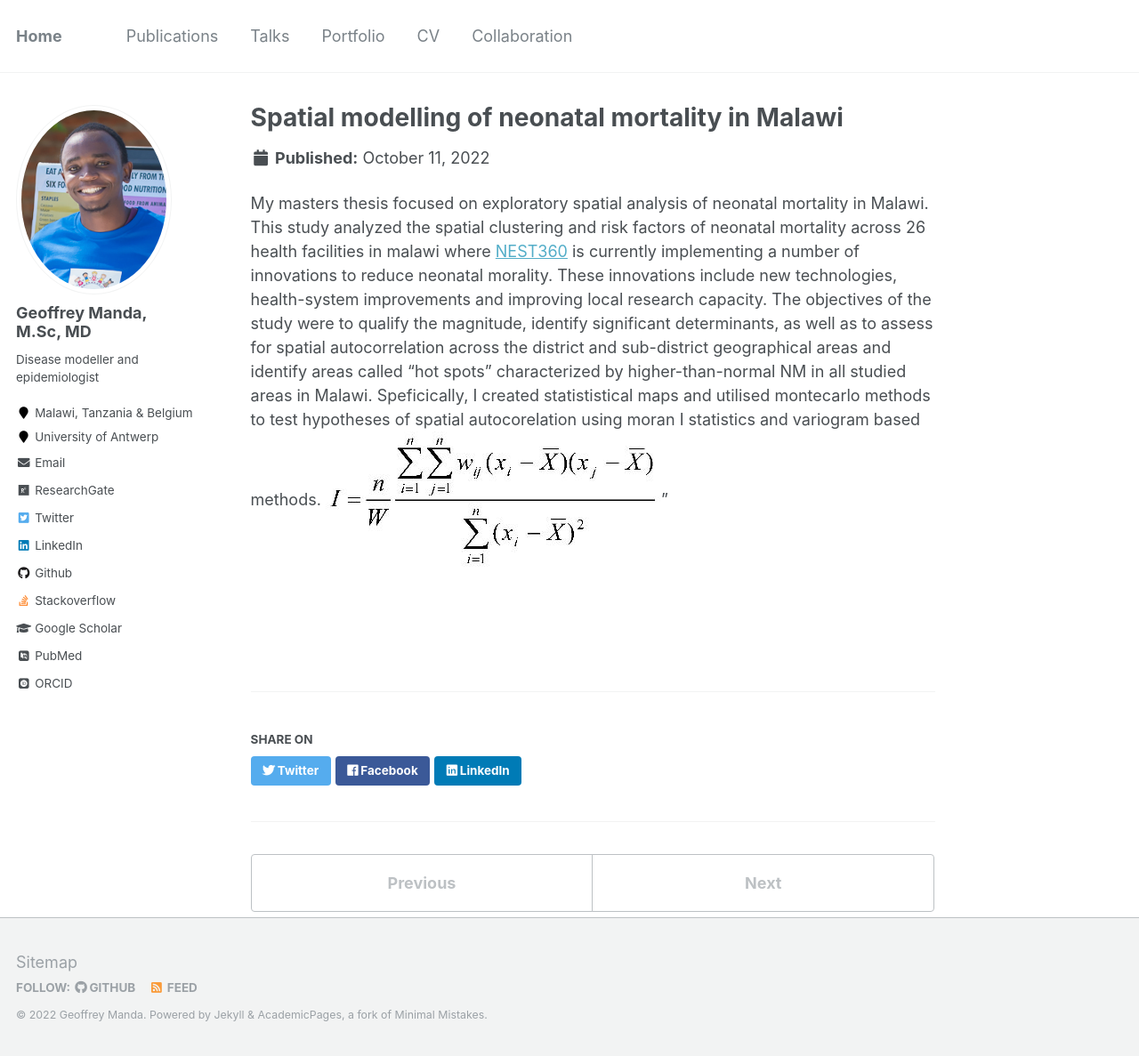
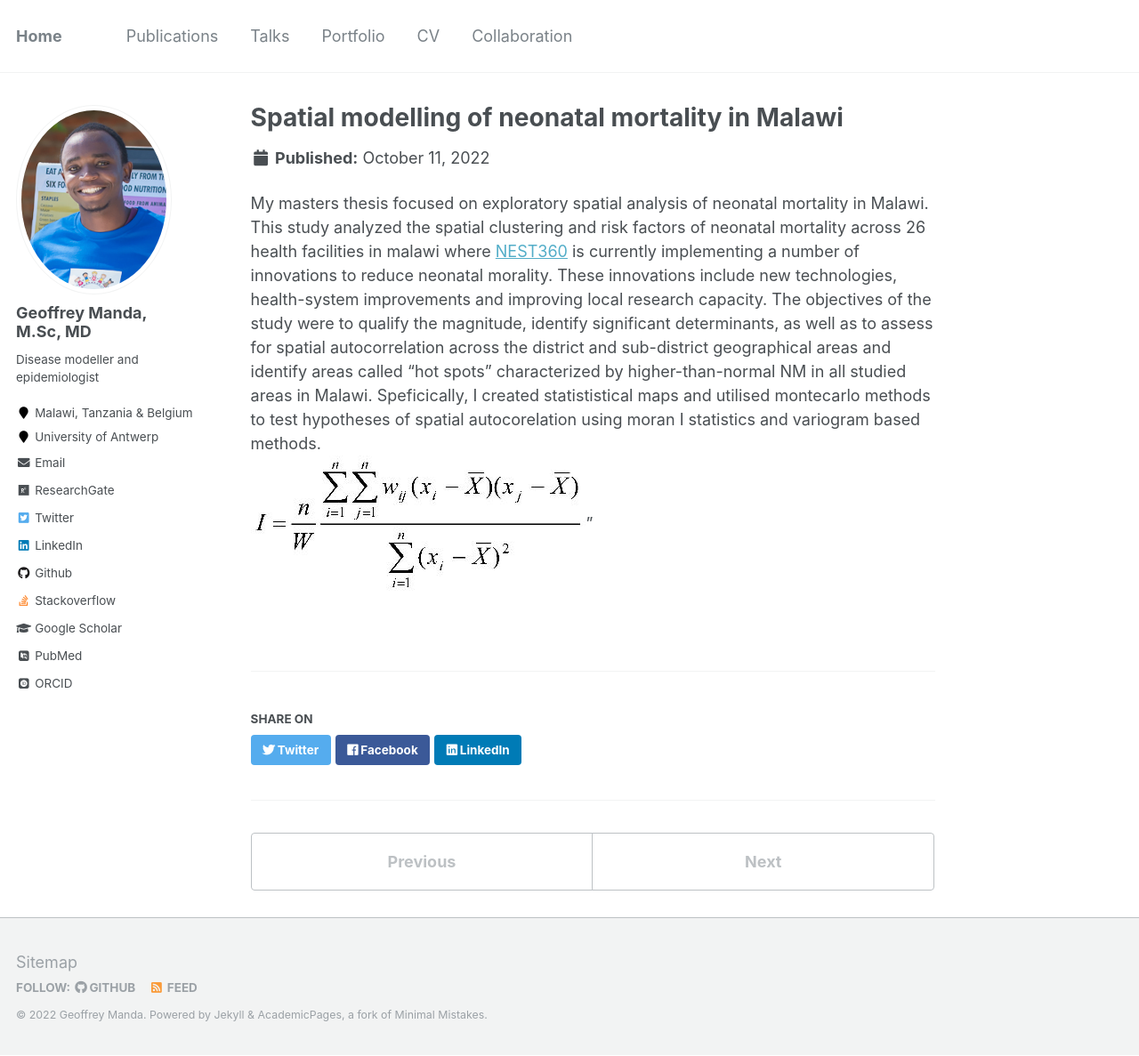
Before and after one commit to GeoffreyManda/GeoffreyManda.github.io, a Jekyll site: the page built from _portfolio/IHI_LSM.md, in a window 1280 px wide and 1187 px high. Shown: the whole window at 89% size. Built offline with Jekyll 4.4.1, drawn with Linux system fonts in a browser that asks for light colours; some web fonts are replaced.

Commit message:
Update IHI_LSM.md

```diff
--- a/_portfolio/IHI_LSM.md
+++ b/_portfolio/IHI_LSM.md
@@ -5,6 +5,5 @@ collection: portfolio
 ---
 
 My masters thesis focused on exploratory spatial analysis of neonatal mortality in Malawi. This study analyzed the spatial clustering and risk factors of neonatal mortality across 26 health facilities in malawi where [NEST360](https://nest360.org) is currently implementing a number of innovations to reduce neonatal morality. These innovations include new technologies, health-system improvements and improving local research capacity. The objectives of the study were to qualify the magnitude, identify significant determinants, as well as to assess for spatial autocorrelation across the district and sub-district geographical areas and identify areas called “hot spots” characterized by higher-than-normal NM in all studied areas in Malawi. Speficically, I created statististical maps and utilised montecarlo methods to test hypotheses of spatial autocorelation using moran I statistics and variogram based methods.
+<br/>
 <img src='/images/morans_i.jpeg'>"
-
-<br/>
```
